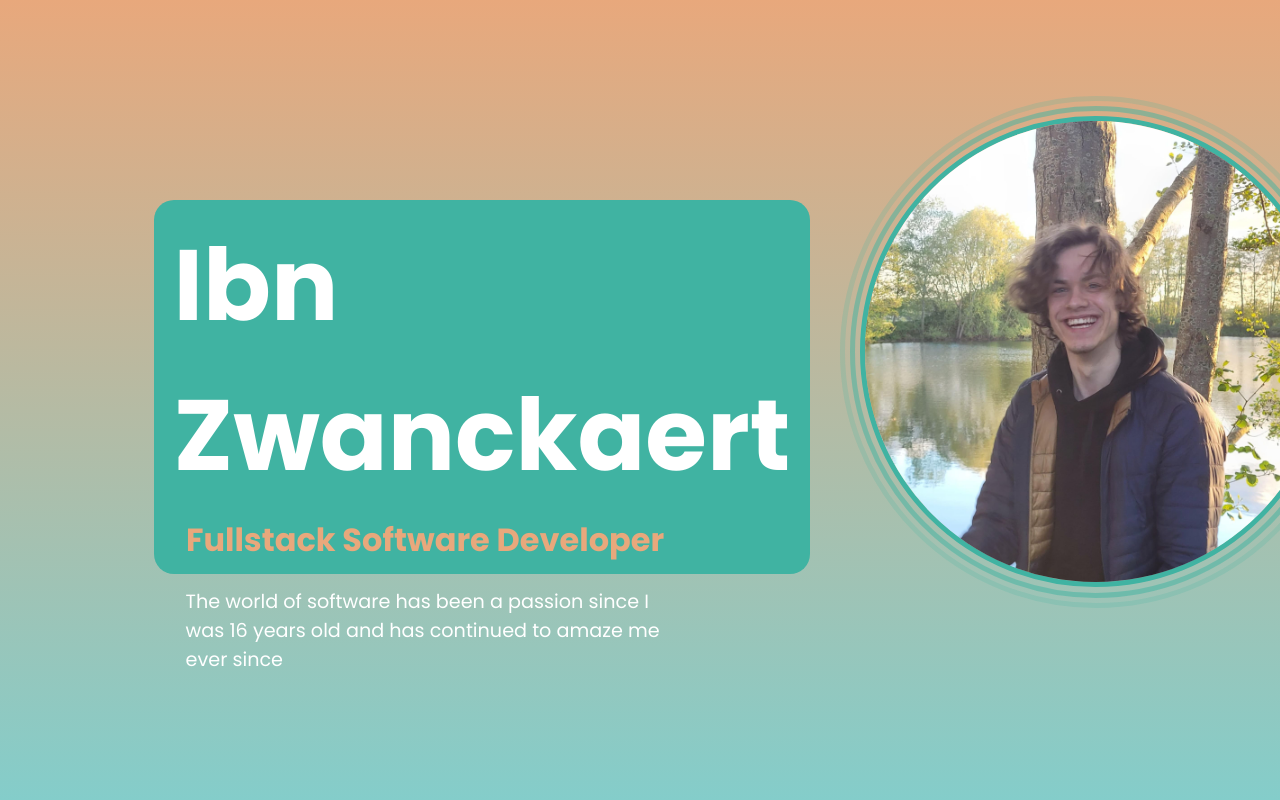
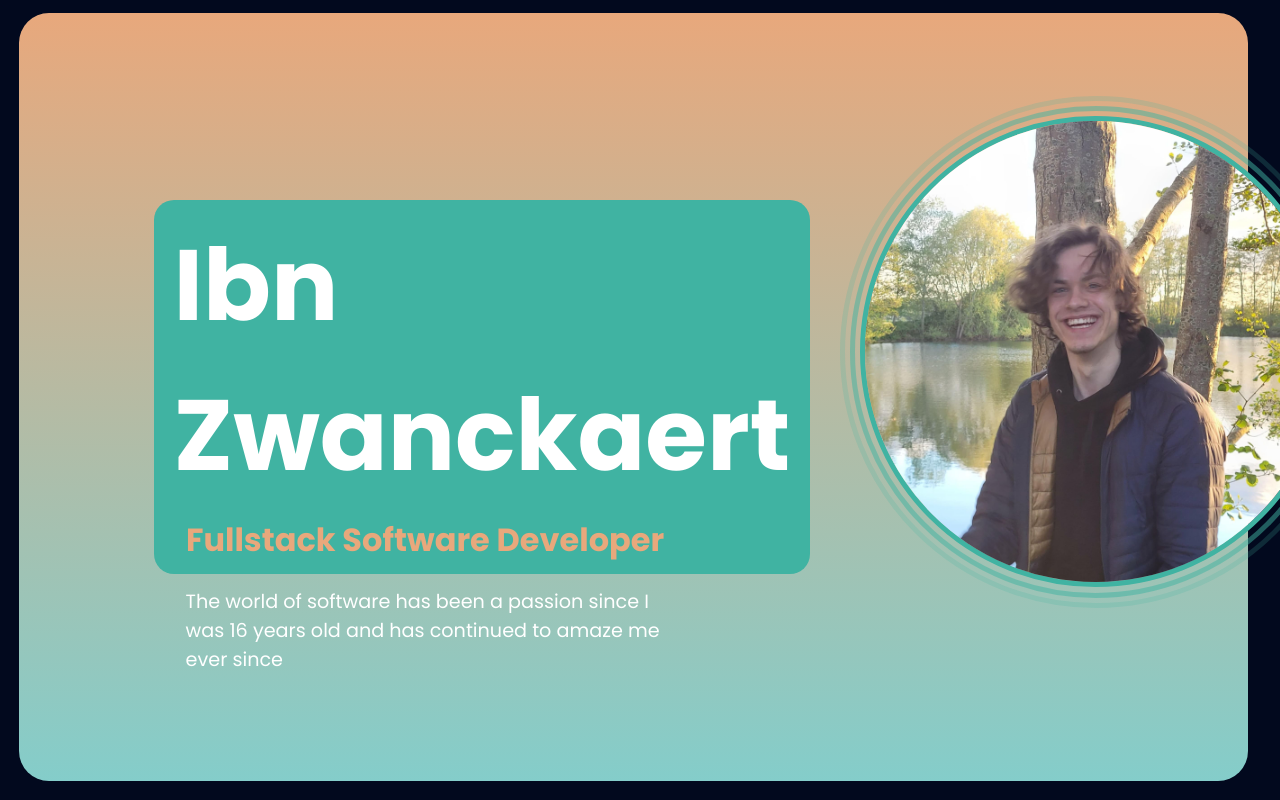
Before and after one commit to ThatGhost/Portfolio, an Angular app: page / in a window 1280 px wide. Shown: the top 800 px of the page. Built offline with nearby package versions, Linux system fonts and the light colour scheme.

Commit message:
added scrolling

```diff
--- a/src/assets/styles/_colors.scss
+++ b/src/assets/styles/_colors.scss
@@ -4,3 +4,4 @@ $c-yellow: #E8A87C;
 $c-pink: #C38D9D;
 $c-auqamarine: #40B3A2;
 $c-white: #FFFFFF;
+$c-black: #02091e;
--- a/src/components/pages/home/home.component.scss
+++ b/src/components/pages/home/home.component.scss
@@ -7,5 +7,7 @@
     .card {
         height: 100svh;
         width: 100%;
+
+        scroll-snap-align: start;
     }
 }
--- a/src/components/standalone/main/main.component.html
+++ b/src/components/standalone/main/main.component.html
@@ -1,4 +1,5 @@
 <section class = "main">
+    <div class = "inset">
         <div class = "left">
             <section class = "title">
                 <h1>Ibn Zwanckaert</h1>
@@ -11,4 +12,5 @@
             <div class = "ring1"></div>
             <div class = "ring2"></div>
         </section>
+    </div>
 </section>
--- a/src/components/standalone/main/main.component.scss
+++ b/src/components/standalone/main/main.component.scss
@@ -7,8 +7,16 @@
     position: relative;
     overflow: hidden;
 
+    background-color: $c-black;
+
+    .inset {
+        height: 96%;
+        width: 96%;
+        margin-left: 1.5%;
+        margin-top: 1%;
+        border-radius: 30px;
+
         background: linear-gradient($c-yellow, $c-blue);
-
         .picture {
             width: 40%;
             position: absolute;
@@ -106,3 +114,4 @@
             }
         }
     }
+}
--- a/src/styles.scss
+++ b/src/styles.scss
@@ -1,3 +1,7 @@
 /* You can add global styles to this file, and also import other style files */
 * {margin: 0; padding: 0;}
-@import url('https://fonts.googleapis.com/css2?family=Poppins:ital,wght@0,400;0,500;0,600;0,700;0,800;1,400;1,500;1,600;1,700;1,800&display=swap')
+@import url('https://fonts.googleapis.com/css2?family=Poppins:ital,wght@0,400;0,500;0,600;0,700;0,800;1,400;1,500;1,600;1,700;1,800&display=swap');
+
+html {
+    scroll-snap-type: y proximity;
+}
```
Lines whose indentation alone changed are shown as unchanged.
